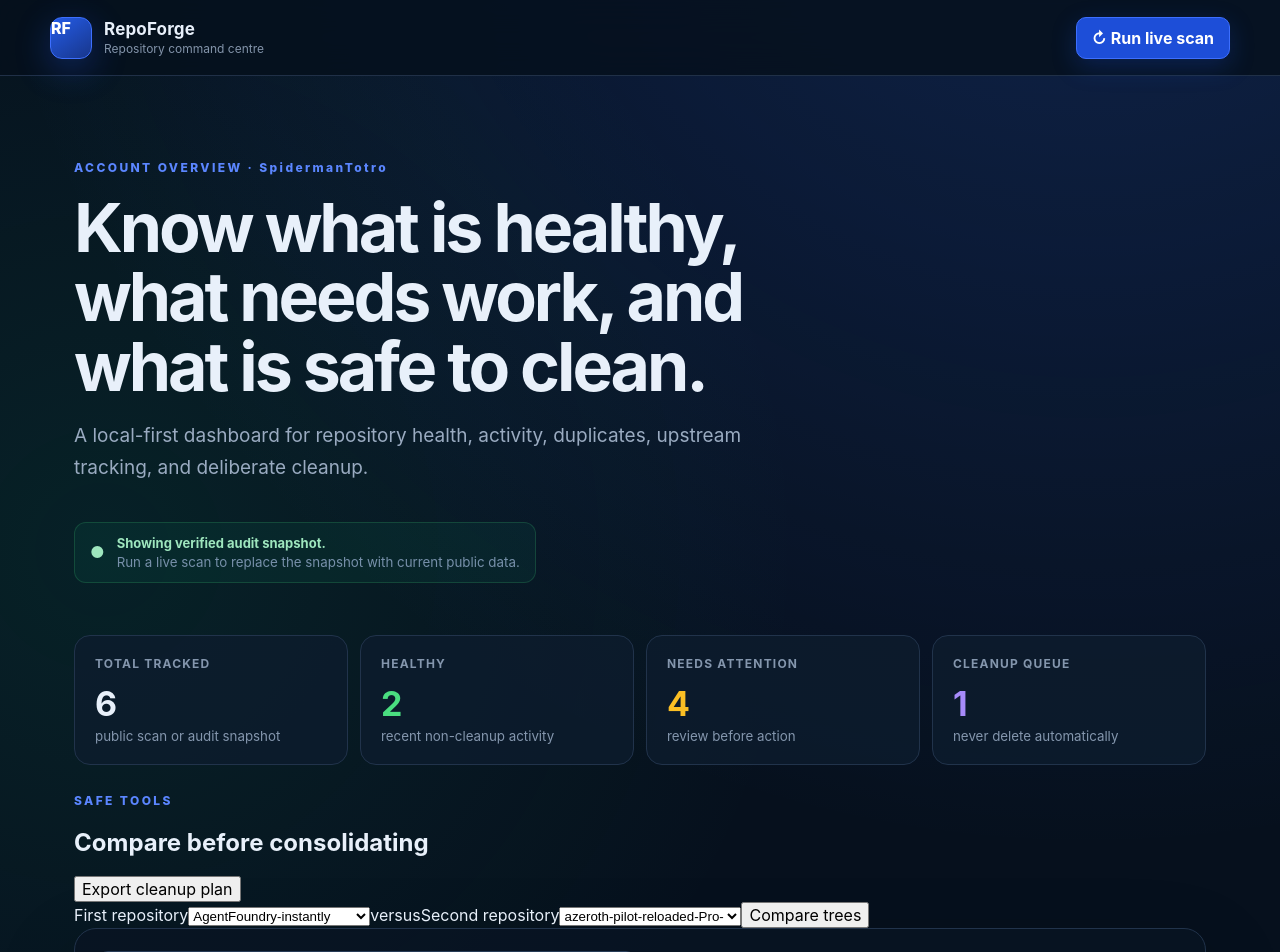
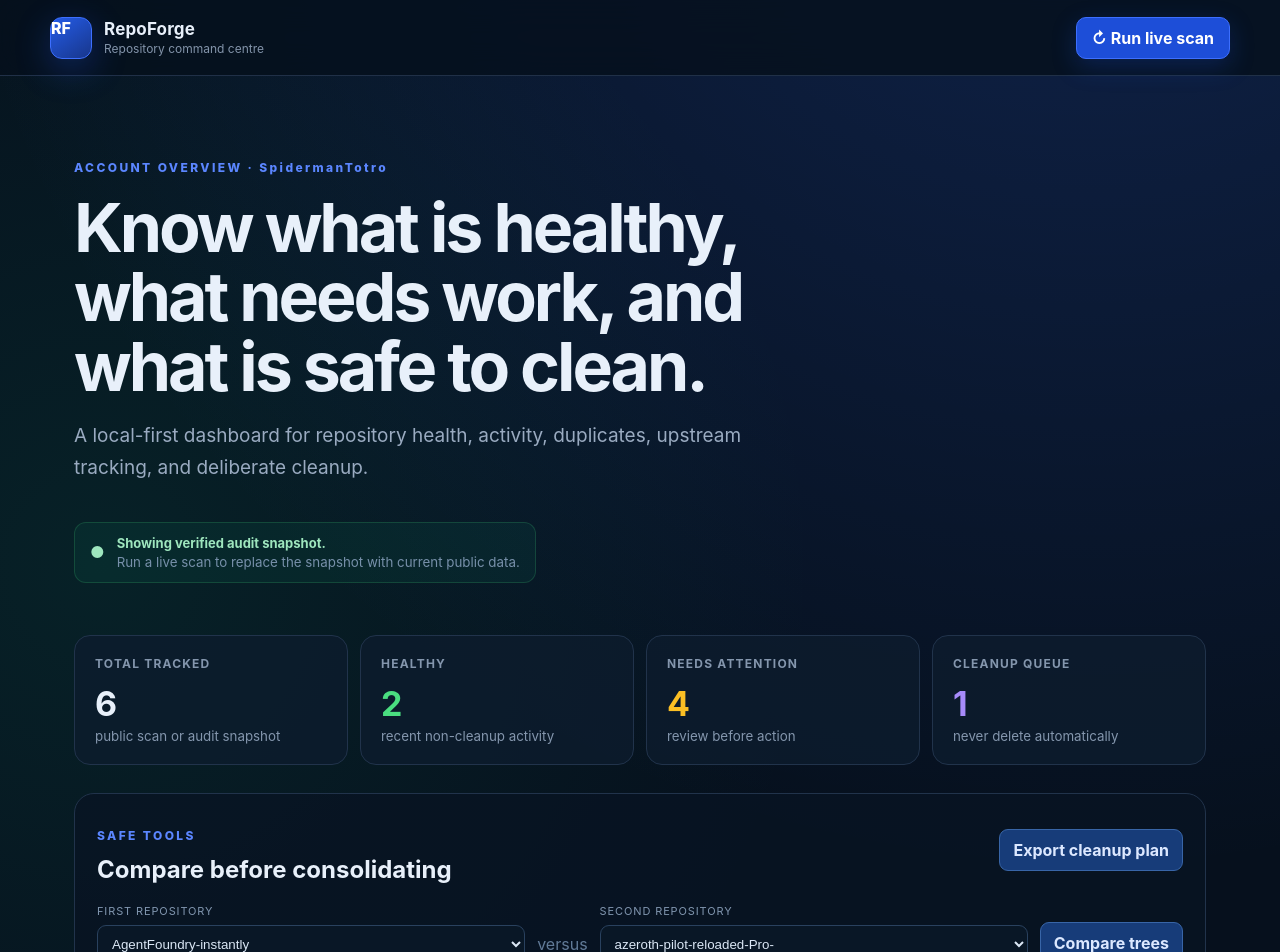
Before and after one commit to SpidermanTotro/repo-manager-ultimate, a React (Vite) app: page / in a window 1280 px wide. Shown: the top 952 px of the page. Built offline with nearby package versions, Linux system fonts and the light colour scheme.

Commit message:
Style comparison tools

```diff
--- a/src/styles.css
+++ b/src/styles.css
@@ -91,3 +91,18 @@ footer { text-align:center;color:#5d728e;padding:30px;font-size:12px; }
 .inspection button { width: 100%; margin-top: 8px; padding: 9px; color: #a9c1ff; background: #0d2037; border: 1px solid #294666; border-radius: 9px; font-weight: 700; font-size: 12px; }
 .inspection button:hover { border-color: #4b72a3; background: #122a47; }
 .inspection button:disabled { opacity: .6; cursor: wait; }
+
+.toolbox { margin: 0 0 28px; padding: 22px; background: rgba(8,20,35,.78); border: 1px solid #21334b; border-radius: 20px; }
+.toolboxHead { display:flex; align-items:center; justify-content:space-between; gap:16px; }
+.toolboxHead h2 { margin:4px 0 0; }
+.toolbox button { padding:10px 13px; color:#dce8ff; background:#173c79; border:1px solid #3865a7; border-radius:9px; font-weight:700; }
+.compareControls { display:grid; grid-template-columns:1fr auto 1fr auto; gap:12px; align-items:end; margin-top:20px; }
+.compareControls label { color:#8196af; font-size:11px; text-transform:uppercase; letter-spacing:.08em; }
+.compareControls select { display:block; width:100%; margin-top:7px; padding:10px; color:#dbe7f5; background:#091726; border:1px solid #29415e; border-radius:9px; text-transform:none; letter-spacing:0; }
+.compareControls>span { color:#617a97; padding-bottom:10px; }
+.compareResult { display:grid; grid-template-columns:repeat(4,1fr); gap:10px; margin-top:16px; }
+.compareResult article { padding:13px; background:#0a192b; border-radius:10px; }
+.compareResult span { display:block;color:#7188a3;font-size:11px; }.compareResult strong{display:block;font-size:23px;margin-top:5px}
+.compareResult p { grid-column:1/-1;color:#8da0b7;font-size:12px;margin:3px 0 0; }
+.compareError { color:#fda4af; }
+@media(max-width:760px){.compareControls{grid-template-columns:1fr}.compareControls>span{display:none}.compareResult{grid-template-columns:repeat(2,1fr)}.toolboxHead{align-items:flex-start;flex-direction:column}}
```
